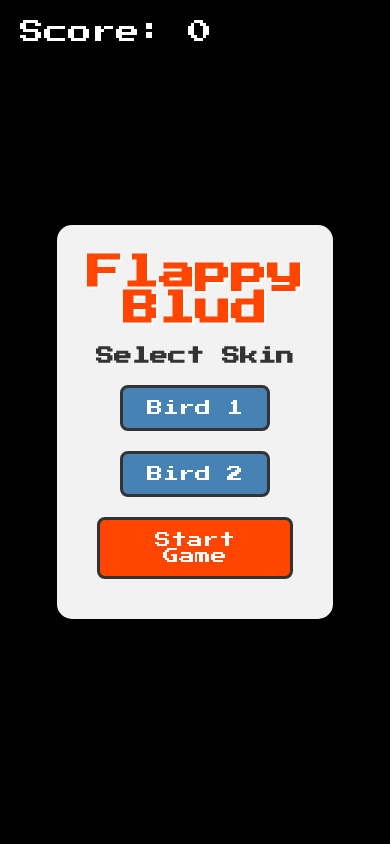
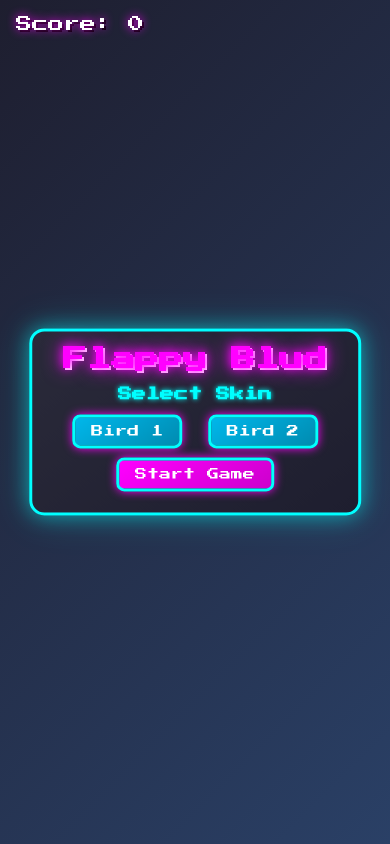
Before and after one commit to sirsamyou/flappy-blud, a plain HTML site: page index.html in a window 390 px wide. Drawn offline with Linux system fonts and the light colour scheme.

Commit message:
Update styles.css

```diff
--- a/styles.css
+++ b/styles.css
@@ -7,7 +7,8 @@
 body {
     font-family: 'Press Start 2P', cursive;
     overflow: hidden;
-    background: #000;
+    background: linear-gradient(135deg, #1e1e2f, #2a4066);
+    touch-action: manipulation;
 }
 
 #game-container {
@@ -28,12 +29,15 @@ body {
     left: 50%;
     transform: translate(-50%, -50%);
     text-align: center;
-    background: rgba(255, 255, 255, 0.95);
-    padding: 30px;
+    background: linear-gradient(145deg, #2a2a3a, #1e1e2f);
+    padding: 2rem;
     border-radius: 15px;
-    box-shadow: 0 0 20px rgba(0, 0, 0, 0.5);
-    color: #333;
-    animation: popIn 0.3s ease-out;
+    box-shadow: 0 0 20px rgba(0, 255, 255, 0.5), 0 0 40px rgba(0, 255, 255, 0.2);
+    color: #fff;
+    animation: popIn 0.5s ease-out;
+    max-width: 90%;
+    width: 400px;
+    border: 3px solid #00ffff;
 }
 
 .hidden {
@@ -41,54 +45,95 @@ body {
 }
 
 h1 {
-    font-size: 36px;
-    margin-bottom: 20px;
-    color: #ff4500;
-    text-shadow: 2px 2px #fff;
+    font-size: clamp(24px, 5vw, 34px);
+    margin-bottom: 1rem;
+    color: #ff00ff;
+    text-shadow: 0 0 10px #ff00ff, 0 0 20px #ff00ff, 2px 2px #fff;
 }
 
 h3 {
-    font-size: 18px;
-    margin-bottom: 10px;
+    font-size: clamp(14px, 3vw, 16px);
+    margin-bottom: 0.5rem;
+    color: #00ffff;
+    text-shadow: 0 0 5px #00ffff;
 }
 
-button {
-    padding: 12px 24px;
-    font-size: 16px;
+button, #key-input {
+    padding: 0.75rem 1.5rem;
+    font-size: clamp(12px, 2.5vw, 14px);
     font-family: 'Press Start 2P', cursive;
-    background: #ff4500;
-    border: 3px solid #333;
+    background: linear-gradient(145deg, #ff00ff, #cc00cc);
+    border: 3px solid #00ffff;
     border-radius: 8px;
     color: #fff;
     cursor: pointer;
-    margin: 10px;
-    transition: transform 0.2s, background 0.2s;
+    margin: 0.5rem;
+    box-shadow: 0 0 10px #ff00ff;
+    transition: transform 0.2s, box-shadow 0.2s;
 }
 
-button:hover {
-    background: #ff6347;
+button:hover, #key-input:hover {
+    box-shadow: 0 0 20px #ff00ff, 0 0 30px #ff00ff;
     transform: scale(1.05);
 }
 
-.skin-button {
-    background: #4682b4;
+.skin-button, #mouse-button {
+    background: linear-gradient(145deg, #00b7eb, #008bb0);
 }
 
-.skin-button:hover {
-    background: #5f9ea0;
+.skin-button:hover, #mouse-button:hover {
+    box-shadow: 0 0 20px #00b7eb, 0 0 30px #00b7eb;
+}
+
+#key-input {
+    background: #2a2a3a;
+    color: #fff;
+    border: 3px solid #00ffff;
+    text-align: center;
+}
+
+#control-display {
+    font-size: clamp(12px, 2.5vw, 14px);
+    color: #00ffff;
+    text-shadow: 0 0 5px #00ffff;
+}
+
+#skin-preview {
+    width: 68px;
+    height: 48px;
+    margin-bottom: 1rem;
+    border: 2px solid #00ffff;
+    border-radius: 5px;
+    box-shadow: 0 0 10px #00ffff;
 }
 
 #score-display {
     position: absolute;
-    top: 20px;
-    left: 20px;
-    font-size: 24px;
+    top: 1rem;
+    left: 1rem;
+    font-size: clamp(16px, 3vw, 22px);
     color: #fff;
-    text-shadow: 2px 2px #000;
+    text-shadow: 0 0 10px #ff00ff, 2px 2px #000;
     z-index: 10;
 }
 
 @keyframes popIn {
-    0% { transform: translate(-50%, -50%) scale(0.8); opacity: 0; }
+    0% { transform: translate(-50%, -50%) scale(0.7); opacity: 0; }
+    80% { transform: translate(-50%, -50%) scale(1.05); opacity: 1; }
     100% { transform: translate(-50%, -50%) scale(1); opacity: 1; }
 }
+
+@media (max-width: 600px) {
+    #start-screen, #game-over-screen, #pause-screen {
+        padding: 1rem;
+        width: 85%;
+    }
+    button, #key-input {
+        padding: 0.5rem 1rem;
+        margin: 0.3rem;
+    }
+    #skin-preview {
+        width: 50px;
+        height: 35px;
+    }
+}
```
